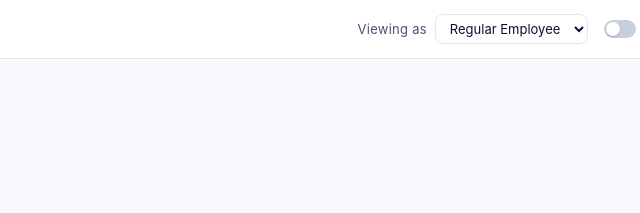
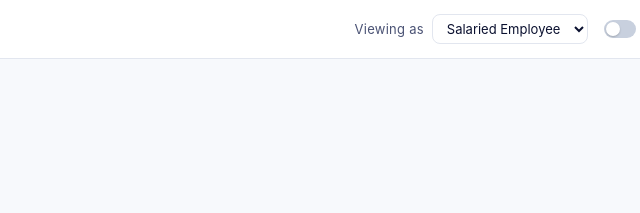
Before and after one commit to caseyv22/keystonebot, a plain HTML site: page frontend/index.html in a window 1280 px wide. Shown: the top 213 px of the page, 486-1126 px from the left. Drawn offline with Linux system fonts and the light colour scheme.

Commit message:
Update index.html

```diff
--- a/frontend/index.html
+++ b/frontend/index.html
@@ -23,8 +23,8 @@
         <label class="role-select-wrap" title="Reframe answers for your role">
           <span class="role-select-label">Viewing as</span>
           <select id="roleSelect" class="role-select" aria-label="Your role">
-            <option value="default">Regular Employee</option>
-            <option value="park">Park Employee</option>
+            <option value="default">Salaried Employee</option>
+            <option value="hourly">Hourly Employee</option>
             <option value="executive">Executive</option>
           </select>
         </label>
```
